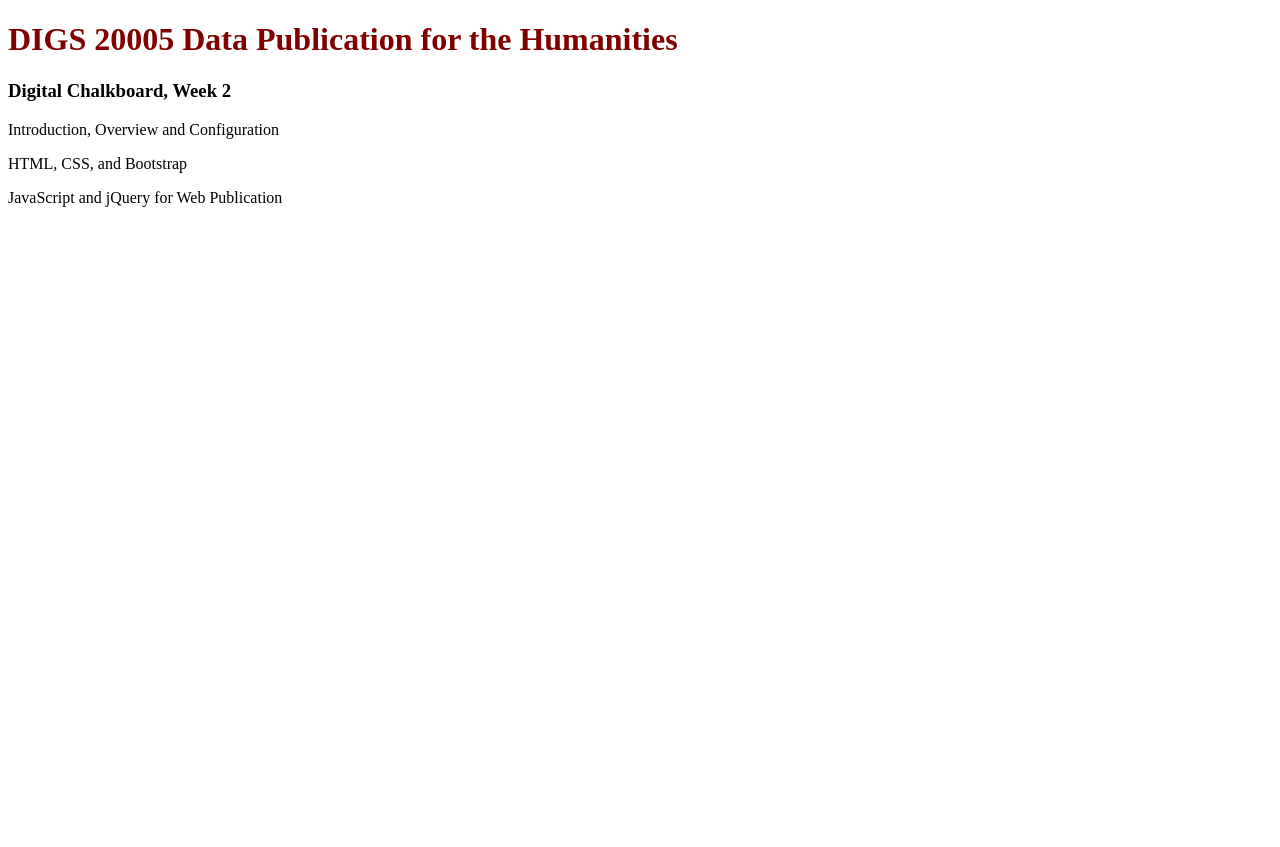
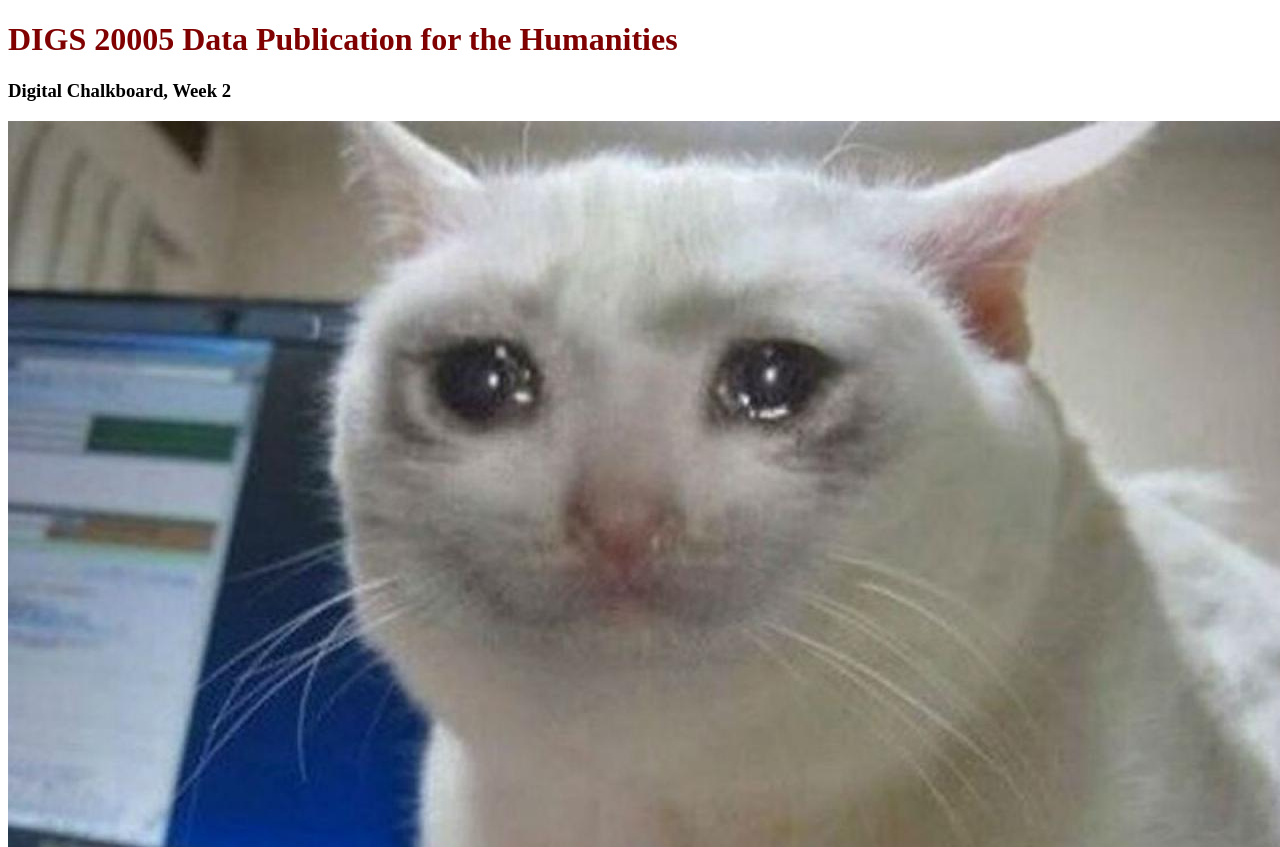
Before and after one commit to pikadandan0929/pikadandan0929.github.io, a plain HTML site: page DigitalChalkboard/Week1/Helloworld.html in a window 1280 px wide. Shown: the top 847 px of the page. Before the commit the page ends 800 px from the top, so only its background shows below. Drawn offline with Linux system fonts and the light colour scheme.

Commit message:
Update Helloworld.html

```diff
--- a/DigitalChalkboard/Week1/Helloworld.html
+++ b/DigitalChalkboard/Week1/Helloworld.html
@@ -10,6 +10,7 @@
 <body>
     <h1>DIGS 20005 Data Publication for the Humanities</h1>
     <h3>Digital Chalkboard, Week 2</h3>
+    <img src="images/KNOWYOURMEME-sad-cat-crying-1120.jpg">
     <p id="module01">Introduction, Overview and Configuration</p>
     <p id="module02">HTML, CSS, and Bootstrap</p>
     <p id="module03">JavaScript and jQuery for Web Publication</p>
```
